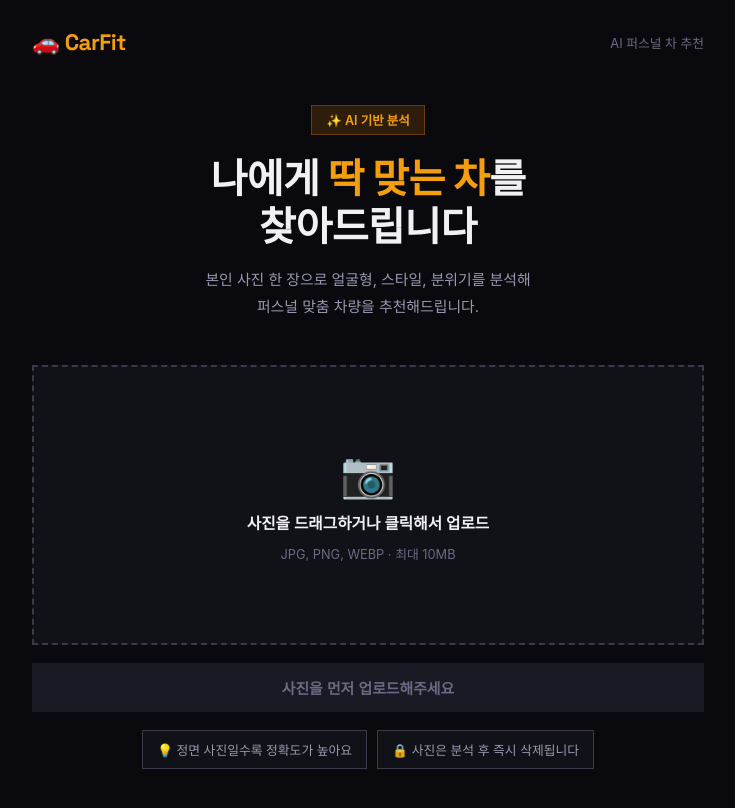
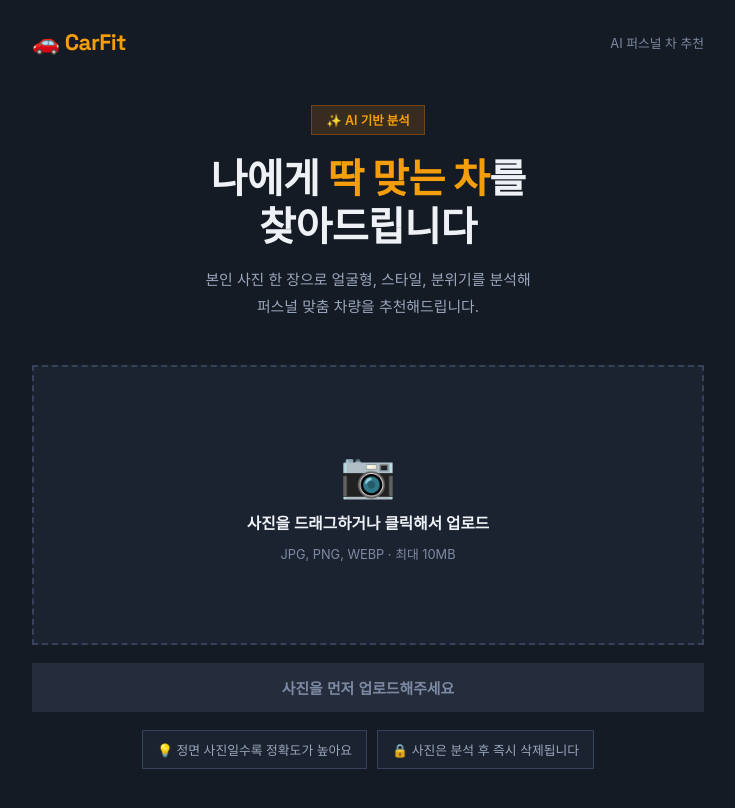
Before and after one commit to shocgu09/personalcar, a React (Vite) app: page / in a window 1280 px wide. Shown: the top 808 px of the page, without its empty margins (272-1007 px from the left). Built offline with nearby package versions, Linux system fonts and the light colour scheme; a web font is replaced by a local one.

Commit message:
style: 다크 배경을 메인 사이트와 같은 슬레이트로
Co-Authored-By: Claude Opus 5.5 <noreply@anthropic.com>

```diff
--- a/src/App.css
+++ b/src/App.css
@@ -1,16 +1,16 @@
 *, *::before, *::after { box-sizing: border-box; margin: 0; padding: 0; }
 
 :root {
-  --bg:       #0a0a0e;
-  --bg2:      #111118;
-  --bg3:      #1a1a24;
-  --border:   #3a3a4a;
+  --bg:       #151b24;
+  --bg2:      #1c2330;
+  --bg3:      #252d3c;
+  --border:   #37425a;
   --primary:  #d97706;
   --primary-l:#f59e0b;
   --green:    #4ade80;
-  --text:     #f0f0f5;
-  --text2:    #9898b0;
-  --text3:    #6a6a84;
+  --text:     #eef2f7;
+  --text2:    #9aa6bc;
+  --text3:    #7d8aa3;
   --radius:   0;
 }
 
--- a/src/App.jsx
+++ b/src/App.jsx
@@ -122,7 +122,7 @@ export default function App() {
     setSharing(true)
     try {
       const canvas = await html2canvas(resultRef.current, {
-        backgroundColor: '#0a0a0e',
+        backgroundColor: '#151b24',
         scale: 2,
         useCORS: true,
         onclone: async (clonedDoc) => {
```
